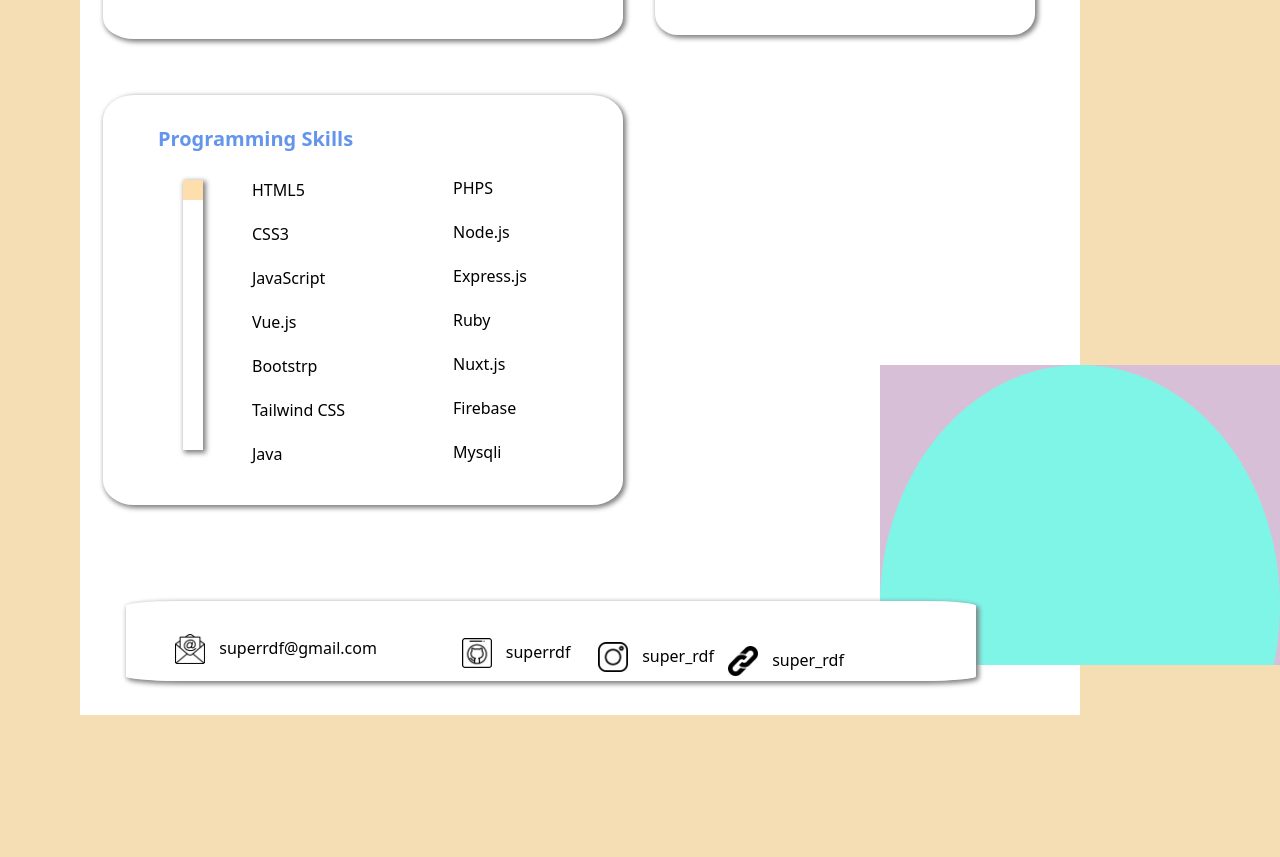
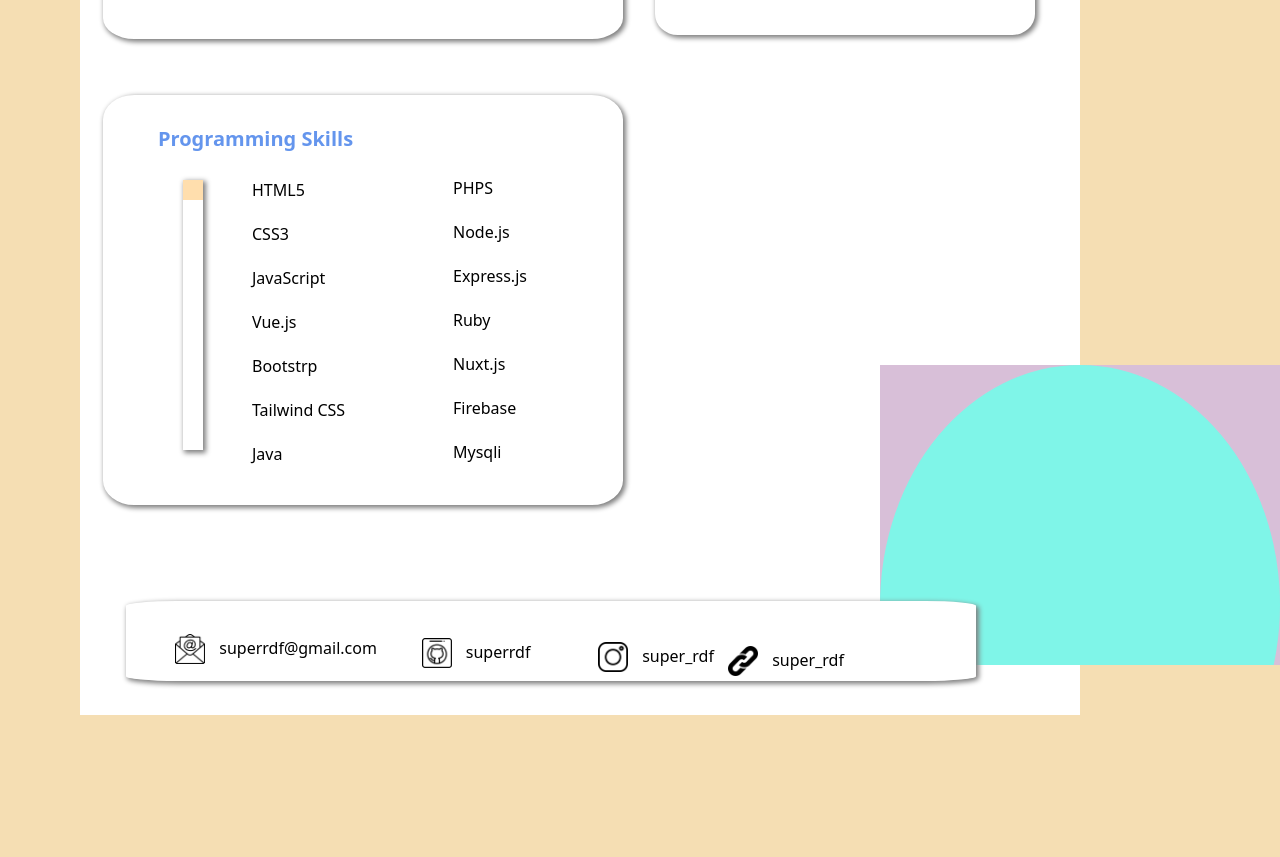
Before and after one commit to Exodya21/2n-Intento, a plain HTML site: page FOLDER/index.html in a window 1280 px wide. Shown: the part 685-1542 px from the top of the page. Drawn offline with Linux system fonts and the light colour scheme.

Commit message:
intento4 f

```diff
--- a/FOLDER/main.css
+++ b/FOLDER/main.css
@@ -319,7 +319,7 @@ body {
   max-height: 40px;
   border-radius: 6%;
   top: -60px;
-  left: -40px;
+  left: -80px;
   display: inline-block;
   border: 1px;
 }
@@ -328,7 +328,7 @@ body {
   justify-content: flex-start;
   position: relative;
   top: -70px;
-  left: -30px;
+  left: -70px;
 }
 
 .instagram img {
```
